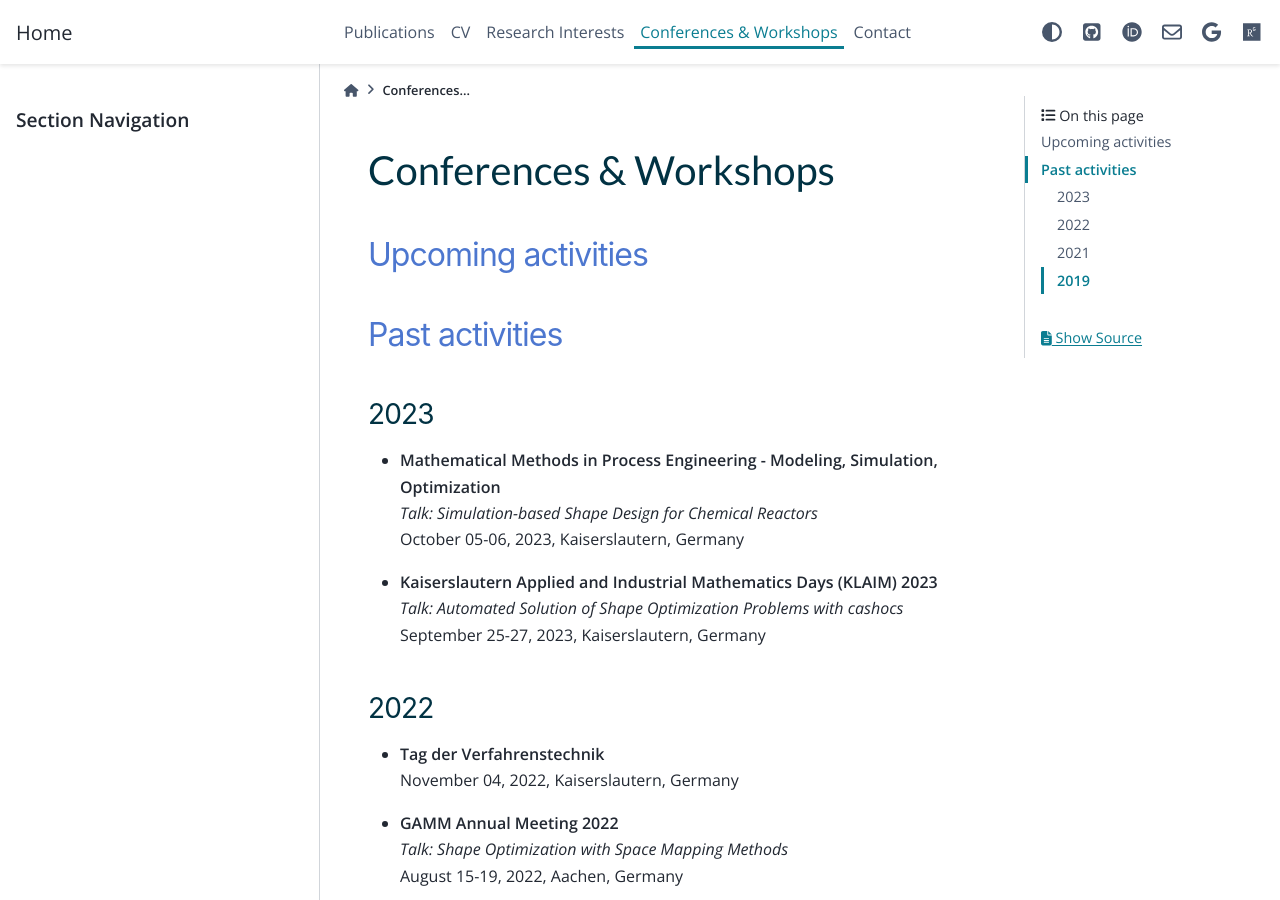
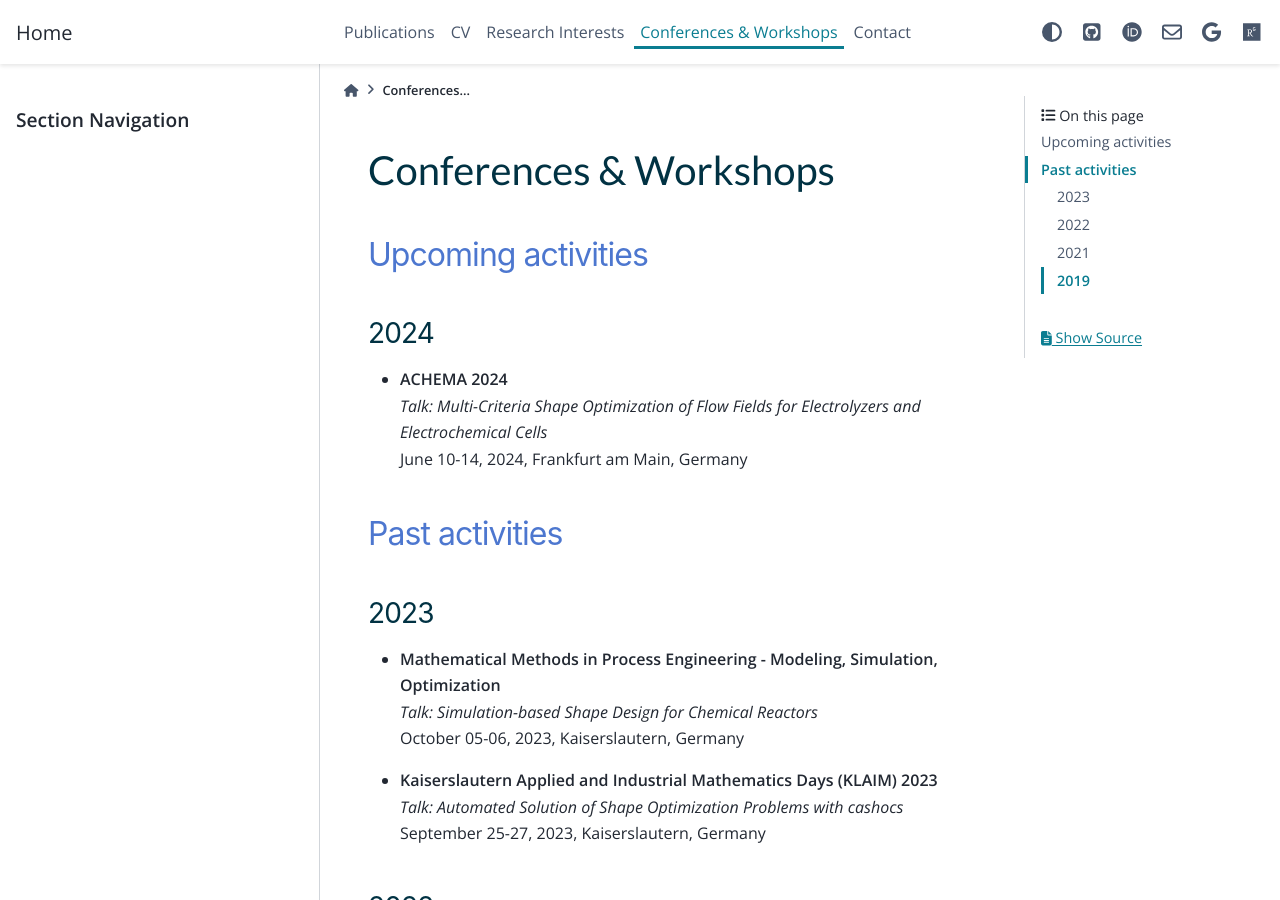
Before and after one commit to sblauth/sblauth.github.io, a Sphinx documentation site: the page built from source/conferences.rst, in a window 1280 px wide and 900 px high. Built offline with Sphinx 7.4.7 and the PyData theme 0.15.4, drawn with Linux system fonts in a browser that asks for light colours.

Commit message:
Update conferences

```diff
--- a/source/conferences.rst
+++ b/source/conferences.rst
@@ -4,6 +4,12 @@ Conferences & Workshops
 Upcoming activities
 -------------------
 
+2024
+^^^^
+
+* | **ACHEMA 2024**
+  | *Talk: Multi-Criteria Shape Optimization of Flow Fields for Electrolyzers and Electrochemical Cells*
+  | June 10-14, 2024, Frankfurt am Main, Germany
 
 
 Past activities
```
